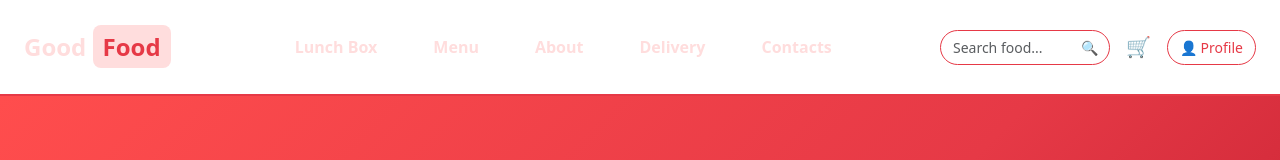
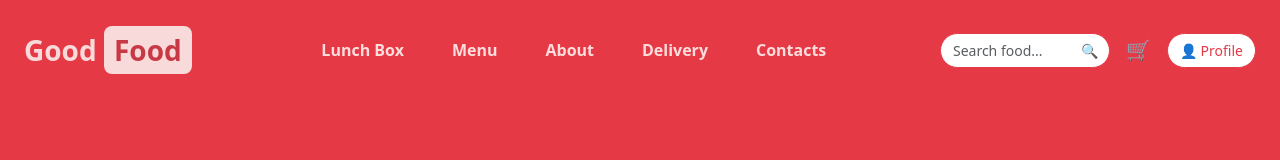
Before and after one commit to Sri-shti9/food-delivery-platform, a React (Create React App) app: page / in a window 1280 px wide. Shown: the top 160 px of the page. Built offline with nearby package versions, Linux system fonts and the light colour scheme.

Commit message:
first commit

```diff
--- a/src/components/Hero.js
+++ b/src/components/Hero.js
@@ -4,7 +4,7 @@ function Hero() {
   return (
     <div
       style={{
-        background: "linear-gradient(135deg,#ff4d4d,#e63946,#b11226)",
+        background: "#e63946",
         padding: "120px 0",
         position: "relative",
         overflow: "hidden",
--- a/src/components/Navbar.js
+++ b/src/components/Navbar.js
@@ -5,8 +5,8 @@ import "bootstrap/dist/css/bootstrap.min.css";
 function Navbar({ cartCount }) {
 
   const activeStyle = {
-    color: "#e63946",
-    backgroundColor: "#ffdddd",
+    color: "#f3dbdd",
+    backgroundColor: "#ca323c",
     fontWeight: "600",
     padding: "6px 14px",
     borderRadius: "8px",
@@ -16,19 +16,19 @@ function Navbar({ cartCount }) {
     <nav
       className="navbar navbar-expand-lg"
       style={{
-        backgroundColor: "linear-gradient(135deg,#ff4d4d,#e63946,#b11226)",
+        backgroundColor: "#e63946",
         borderBottom: "2px solid #e63946",
       }}
     >
       <div className="container-fluid px-4 py-3">
 
         {/* Logo */}
-        <NavLink className="navbar-brand fw-bold fs-4" to="/">
-          <span style={{ color: "#ffdddd" }}>Good</span>{" "}
+        <NavLink className="navbar-brand fw-bold fs-3" to="/">
+          <span style={{ color: "#f8dada" }}>Good</span>{" "}
           <span
             style={{
-              backgroundColor: "#ffdddd",
-              color: "#e63946",
+              backgroundColor: "#f8dada",
+              color: "#c93945",
               padding: "5px 10px",
               borderRadius: "8px",
             }}
@@ -53,7 +53,7 @@ function Navbar({ cartCount }) {
         >
 
           {/* Center Links */}
-          <ul className="navbar-nav mx-auto gap-lg-4 fw-semibold">
+          <ul className="navbar-nav mx-auto gap-lg-3 fw-bold">
             {[
               { path: "/lunchbox", name: "Lunch Box" },
               { path: "/menus", name: "Menu" },
```
